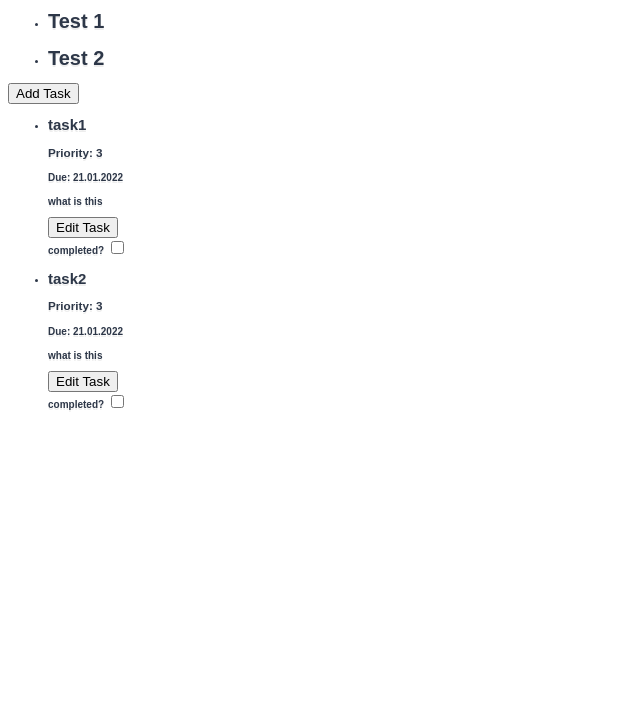
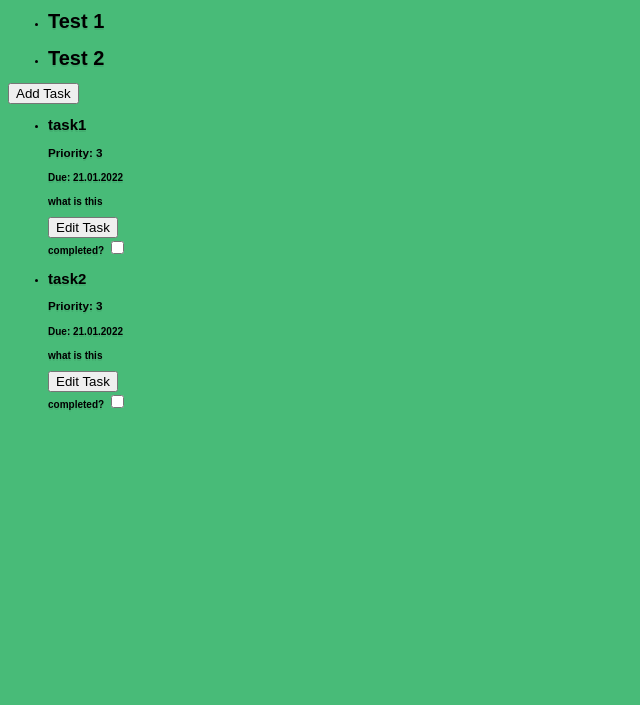
Before and after one commit to ToGanz/js-todo-app, a website built with webpack: page dist/index.html in a window 1280 px wide. Shown: the part 95-800 px from the top of the page, without its empty margins (0-640 px from the left). Built offline with Linux system fonts and the light colour scheme.

Commit message:
add color scheme

```diff
--- /dev/null
+++ b/src/scss/_color-scheme.scss
@@ -0,0 +1,4 @@
+$green: #48bb78;
+$light_green: #c6f6d5;
+$black: #2d3748;
+$grayt: rgba(45, 55, 72, 1);
--- a/src/scss/main_style.scss
+++ b/src/scss/main_style.scss
@@ -1,9 +1,4 @@
-:root {
-  --lightgreen: #c6f6d5;
-  --green: #48bb78;
-  --black: #2d3748;
-  --lightblack: rgba(45, 55, 72, 1);
-}
+@import "color-scheme";
 
 html {
   /* border-box box model allows us to add padding and border to our elements without increasing their size */
@@ -12,8 +7,9 @@ html {
   font-family: Source Sans Pro, sans-serif;
   font-weight: 600;
   font-size: 10px;
-  color: var(--black);
+  color: var($black);
   text-shadow: 0 2px 0 rgba(0, 0, 0, 0.07);
+  background-color: $green;
 }
 
 /*
```
Also changed, not shown: dist/main.js.
